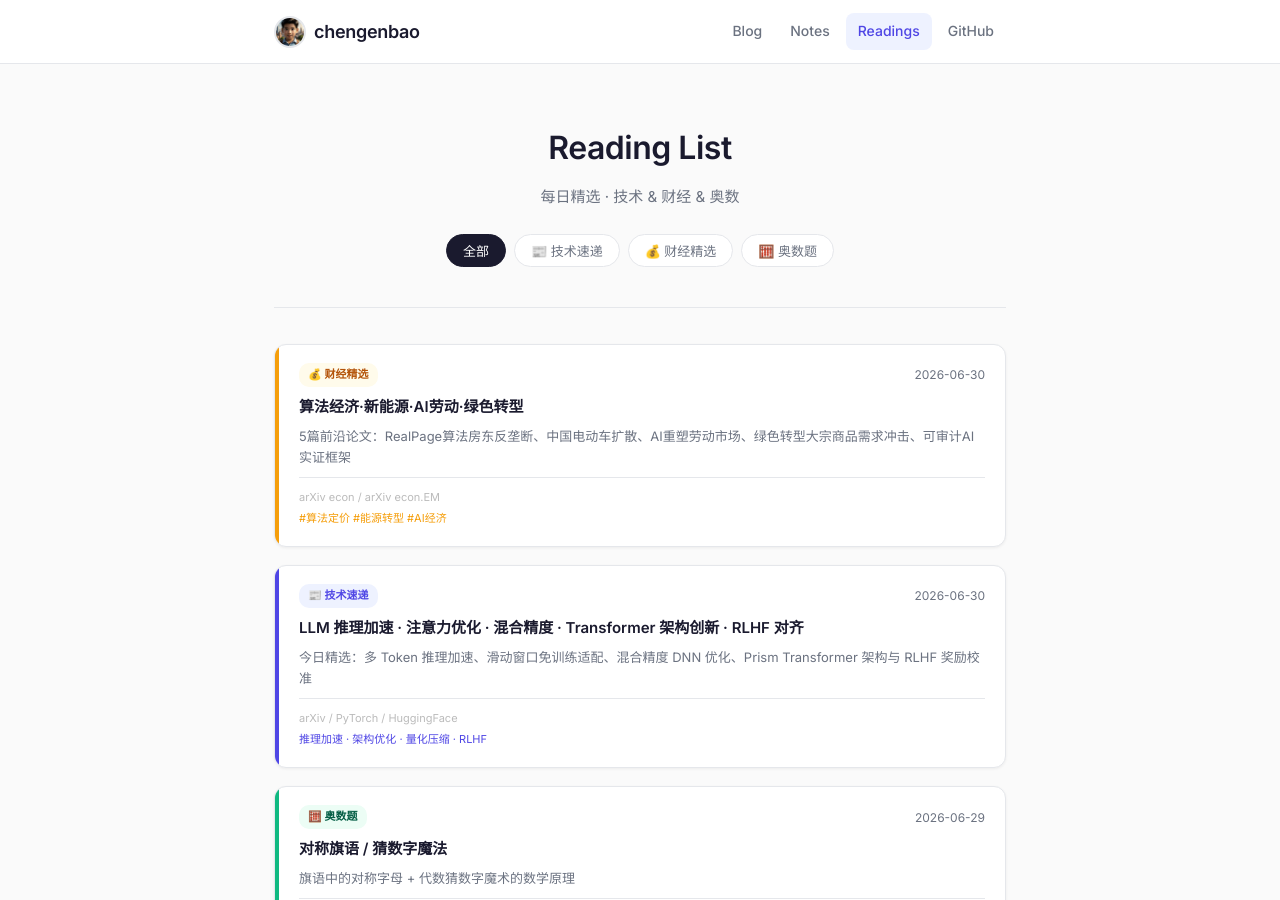
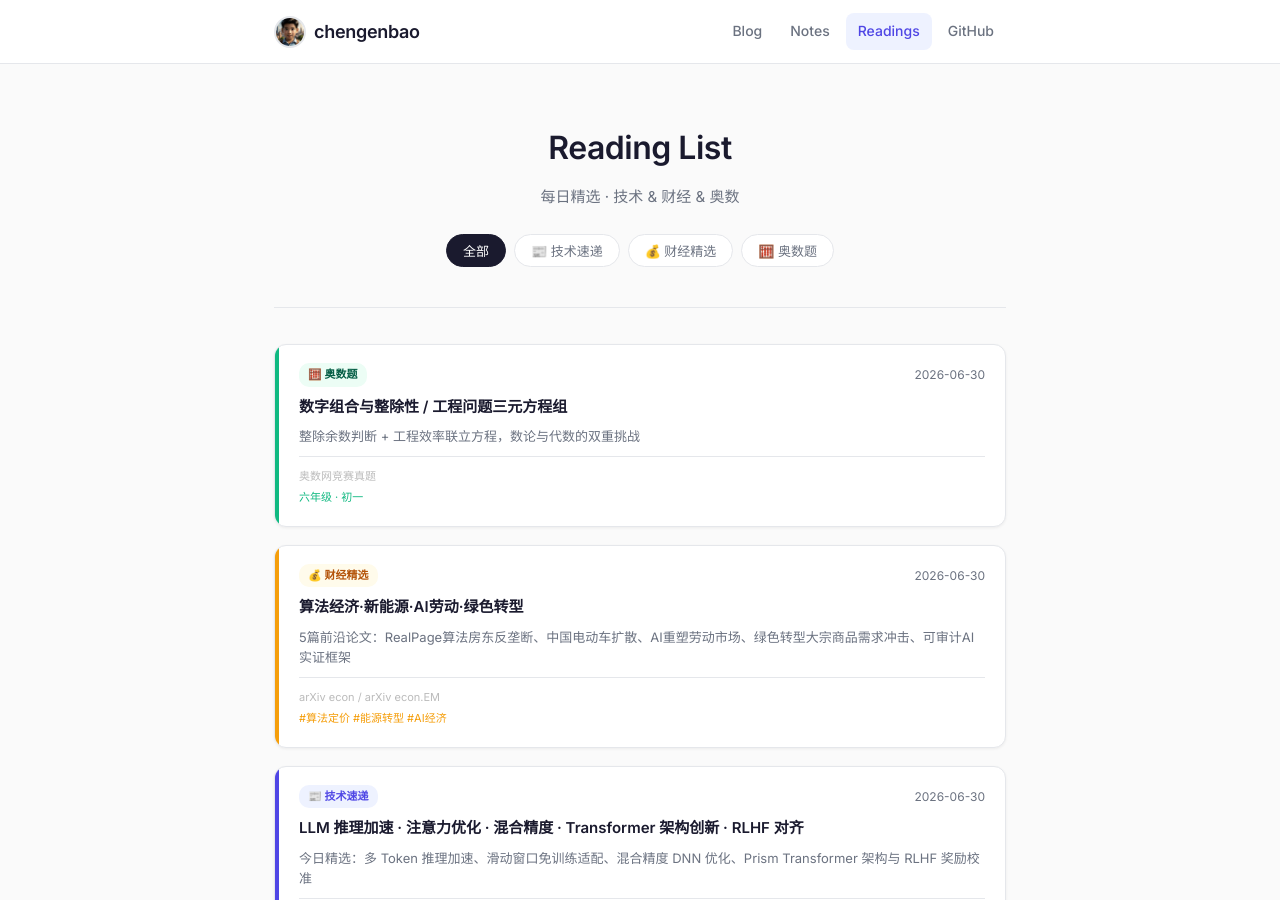
Before and after one commit to chengenbao/chengenbao.github.io, a Jekyll site: the page built from reading-list/index.md, in a window 1280 px wide and 900 px high. Built offline with Jekyll 4.4.1, drawn with Linux system fonts in a browser that asks for light colours.

Commit message:
add math card 2026-06-30

```diff
--- a/reading-list/index.md
+++ b/reading-list/index.md
@@ -18,6 +18,7 @@
   </div>
 
   <div class="rl-grid">
+<a class="rl-card math" href="/reading-list/2026-06-30-math/"><div class="rl-accent"></div><div class="rl-body"><div class="rl-top"><span class="rl-badge math">🧮 奥数题</span><time>2026-06-30</time></div><h2>数字组合与整除性 / 工程问题三元方程组</h2><p>整除余数判断 + 工程效率联立方程，数论与代数的双重挑战</p><div class="rl-meta"><span class="rl-source">奥数网竞赛真题</span><span class="rl-tags">六年级 · 初一</span></div></div></a>
 <a class="rl-card finance" href="/reading-list/2026-06-30-finance-daily/">
   <div class="rl-accent"></div>
   <div class="rl-body">
```
